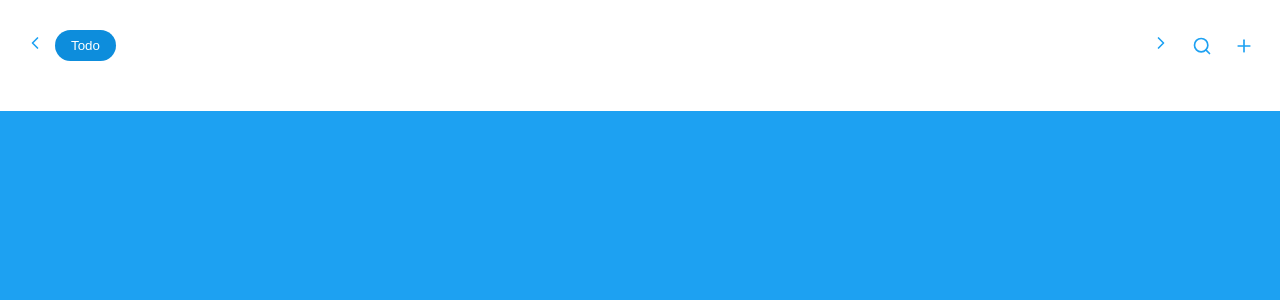
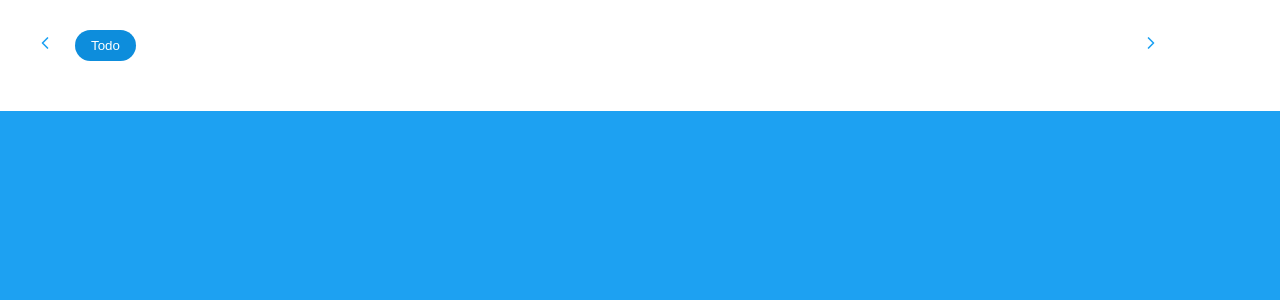
Before and after one commit to admivideo/linkaloo.com, a PHP site: page /panel_de_control.php in a window 1280 px wide. Shown: the part 70-370 px from the top of the page. Run offline with PHP 8.4, Linux system fonts and the light colour scheme; the visitor is signed in with stand-in values (Sample User, id 1); data that the repository does not hold is empty; some web fonts are replaced.

Commit message:
Add margin to Feather icons

```diff
--- a/assets/style.css
+++ b/assets/style.css
@@ -8,6 +8,7 @@ body {font-family: 'Rambla', sans-serif;margin:0;padding:0;background:#1DA1F2;co
 .top-menu li {position:relative;}
 .menu-toggle {display:none;background:none;border:none;cursor:pointer;margin-right:15px;padding:0;}
 .menu-toggle span {display:block;width:25px;height:3px;background:#fff;margin:4px 0;}
+.feather {margin:10px;}
 @media (max-width:600px){
   .top-menu ul {flex-direction:column;display:none;background:#1DA1F2;position:absolute;top:60px;left:0;width:100%;padding:10px 0;}
   .top-menu ul.show {display:flex;}
```
